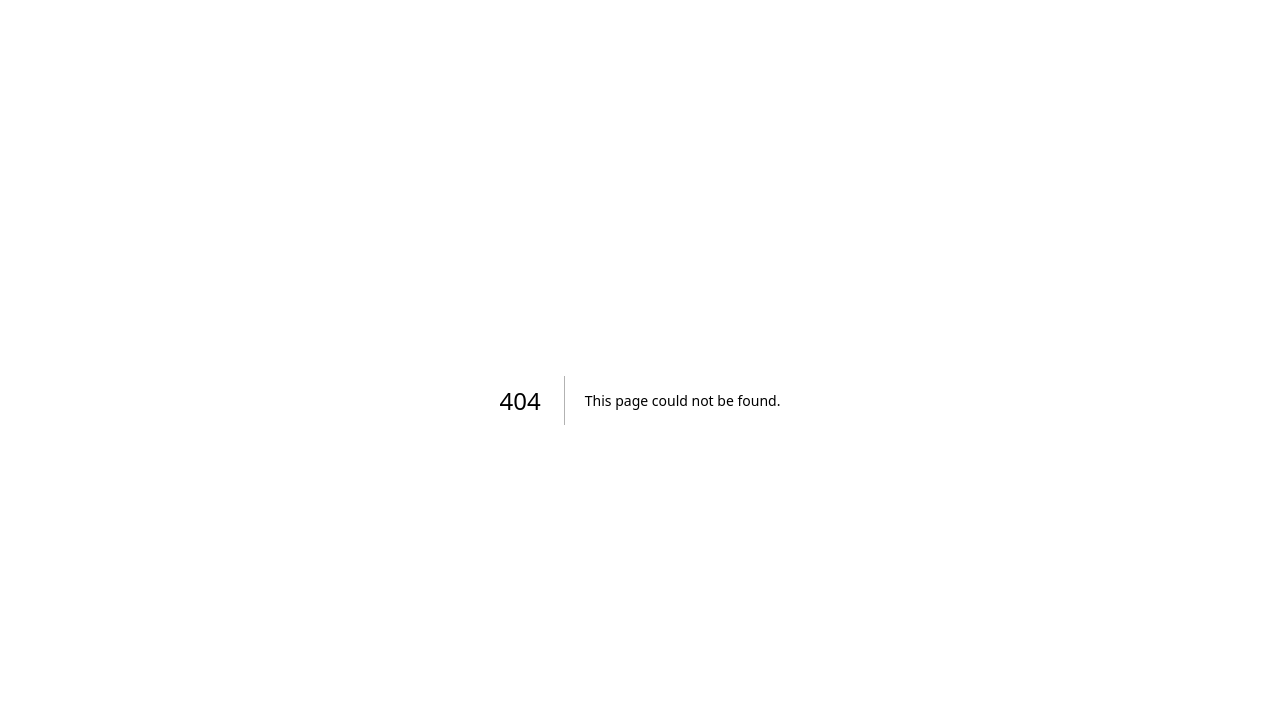
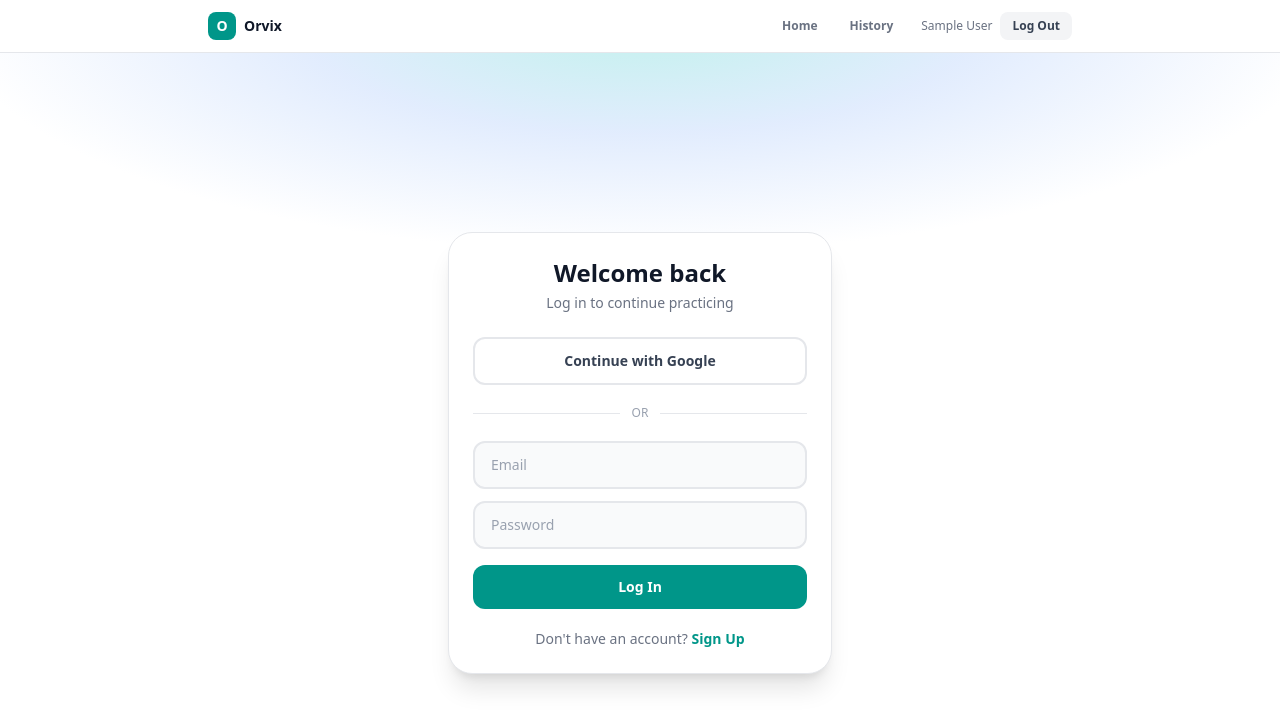
Before and after one commit to sanjana-upadhyay/orvix, a Next.js app: page /login in a window 1280 px wide. Before the commit this address had no page. Shown: the top 728 px of the page. Built offline with nearby package versions, Linux system fonts and the light colour scheme; no server answers; sample sign-in values are in the browser's storage.

Commit message:
Add mandatory Firebase authentication (Google + Email login)

```diff
--- a/package.json
+++ b/package.json
@@ -10,6 +10,7 @@
   },
   "dependencies": {
     "@google/generative-ai": "^0.24.1",
+    "firebase": "^12.19.0",
     "framer-motion": "^13.2.0",
     "next": "16.3.4",
     "react": "19.2.8",
--- a/src/app/components/Navbar.js
+++ b/src/app/components/Navbar.js
@@ -1,10 +1,17 @@
 "use client";
 
 import { useRouter, usePathname } from "next/navigation";
+import { useAuth } from "../../context/AuthContext";
 
 export default function Navbar() {
   const router = useRouter();
   const pathname = usePathname();
+  const { user, logout } = useAuth();
+
+  const handleLogout = async () => {
+    await logout();
+    router.push("/");
+  };
 
   return (
     <nav className="w-full border-b border-gray-200 bg-white sticky top-0 z-50">
@@ -15,7 +22,8 @@ export default function Navbar() {
           </div>
           <span className="text-gray-900 font-bold text-sm">Orvix</span>
         </button>
-        <div className="flex items-center gap-1">
+
+        <div className="flex items-center gap-2">
           <button
             onClick={() => router.push("/")}
             className={`px-3 py-1.5 rounded-lg text-xs font-semibold transition ${
@@ -32,6 +40,27 @@ export default function Navbar() {
           >
             History
           </button>
+
+          {user ? (
+            <div className="flex items-center gap-2 ml-2">
+              <span className="text-xs text-gray-500 font-medium hidden sm:inline">
+                {user.displayName || user.email}
+              </span>
+              <button
+                onClick={handleLogout}
+                className="px-3 py-1.5 rounded-lg text-xs font-semibold bg-gray-100 text-gray-700 hover:bg-gray-200 transition"
+              >
+                Log Out
+              </button>
+            </div>
+          ) : (
+            <button
+              onClick={() => router.push("/login")}
+              className="px-3 py-1.5 rounded-lg text-xs font-bold bg-teal-600 text-white hover:bg-teal-700 transition ml-2"
+            >
+              Log In
+            </button>
+          )}
         </div>
       </div>
     </nav>
--- a/src/app/history/page.js
+++ b/src/app/history/page.js
@@ -4,6 +4,7 @@ import { useState, useEffect } from "react";
 import { useRouter } from "next/navigation";
 import { motion } from "framer-motion";
 import Navbar from "../components/Navbar";
+import { useAuth } from "../../context/AuthContext";
 
 function calculateStreak(sessions) {
   if (sessions.length === 0) return 0;
@@ -47,9 +48,17 @@ const categoryStyles = {
 };
 
 export default function History() {
+  const { user, loading: authLoading } = useAuth();
+  const router = useRouter();
+
+  useEffect(() => {
+    if (!authLoading && !user) {
+      router.push("/login");
+    }// eslint-disable-next-line react-hooks/exhaustive-deps
+  }, [user, authLoading]);
+
   const [sessions, setSessions] = useState([]);
   const [streak, setStreak] = useState(0);
-  const router = useRouter();
 
   useEffect(() => {
     const saved = JSON.parse(localStorage.getItem("orvix_sessions") || "[]");
@@ -65,6 +74,14 @@ export default function History() {
       setStreak(0);
     }
   };
+
+  if (authLoading || !user) {
+    return (
+      <main className="min-h-screen flex items-center justify-center bg-white">
+        <p className="text-gray-400 text-sm font-bold">Loading...</p>
+      </main>
+    );
+  }
 
   return (
     <>
--- a/src/app/layout.js
+++ b/src/app/layout.js
@@ -1,5 +1,6 @@
 import { Geist, Geist_Mono } from "next/font/google";
 import "./globals.css";
+import { AuthProvider } from "../context/AuthContext";
 
 const geistSans = Geist({
   variable: "--font-geist-sans",
@@ -12,8 +13,8 @@ const geistMono = Geist_Mono({
 });
 
 export const metadata = {
-  title: "Create Next App",
-  description: "Generated by create next app",
+  title: "Orvix — AI Mock Interview Practice",
+  description: "Practice mock interviews with AI and get instant, actionable feedback.",
 };
 
 export default function RootLayout({ children }) {
@@ -22,7 +23,9 @@ export default function RootLayout({ children }) {
       lang="en"
       className={`${geistSans.variable} ${geistMono.variable} h-full antialiased`}
     >
-      <body className="min-h-full flex flex-col">{children}</body>
+      <body className="min-h-full flex flex-col">
+        <AuthProvider>{children}</AuthProvider>
+      </body>
     </html>
   );
 }
--- /dev/null
+++ b/src/app/login/page.js
@@ -0,0 +1,134 @@
+"use client";
+
+import { useState } from "react";
+import { useRouter } from "next/navigation";
+import { motion } from "framer-motion";
+import { useAuth } from "../../context/AuthContext";
+import Navbar from "../components/Navbar";
+
+export default function Login() {
+  const [isSignup, setIsSignup] = useState(false);
+  const [email, setEmail] = useState("");
+  const [password, setPassword] = useState("");
+  const [error, setError] = useState("");
+  const [loading, setLoading] = useState(false);
+
+  const { loginWithGoogle, loginWithEmail, signupWithEmail } = useAuth();
+  const router = useRouter();
+
+  const handleGoogleLogin = async () => {
+    setError("");
+    setLoading(true);
+    try {
+      await loginWithGoogle();
+      router.push("/");
+    } catch (err) {
+      setError("Google sign-in failed. Please try again.");
+      console.error(err);
+    } finally {
+      setLoading(false);
+    }
+  };
+
+  const handleEmailSubmit = async () => {
+    if (!email.trim() || !password.trim()) {
+      setError("Please enter both email and password.");
+      return;
+    }
+    setError("");
+    setLoading(true);
+    try {
+      if (isSignup) {
+        await signupWithEmail(email, password);
+      } else {
+        await loginWithEmail(email, password);
+      }
+      router.push("/");
+    } catch (err) {
+      setError(err.message.replace("Firebase: ", ""));
+      console.error(err);
+    } finally {
+      setLoading(false);
+    }
+  };
+
+  return (
+    <>
+      <Navbar />
+      <main
+        className="min-h-screen flex flex-col items-center justify-center px-4"
+        style={{
+          background:
+            "radial-gradient(ellipse 90% 50% at 50% -5%, rgba(45, 212, 191, 0.30), rgba(59, 130, 246, 0.15), #ffffff 60%)",
+        }}
+      >
+        <motion.div
+          initial={{ opacity: 0, y: 20 }}
+          animate={{ opacity: 1, y: 0 }}
+          transition={{ duration: 0.4 }}
+          className="w-full max-w-sm bg-white rounded-3xl p-6 border border-gray-200 shadow-xl"
+        >
+          <h1 className="text-2xl font-extrabold text-gray-900 text-center mb-1">
+            {isSignup ? "Create an account" : "Welcome back"}
+          </h1>
+          <p className="text-gray-500 text-sm text-center mb-6">
+            {isSignup ? "Sign up to save your progress" : "Log in to continue practicing"}
+          </p>
+
+          <button
+            onClick={handleGoogleLogin}
+            disabled={loading}
+            className="w-full py-3 rounded-xl border-2 border-gray-200 hover:bg-gray-50 font-semibold text-sm text-gray-700 transition disabled:opacity-50 flex items-center justify-center gap-2"
+          >
+            Continue with Google
+          </button>
+
+          <div className="flex items-center gap-3 my-5">
+            <div className="flex-1 h-px bg-gray-200" />
+            <span className="text-xs text-gray-400 font-medium">OR</span>
+            <div className="flex-1 h-px bg-gray-200" />
+          </div>
+
+          <input
+            type="email"
+            value={email}
+            onChange={(e) => setEmail(e.target.value)}
+            placeholder="Email"
+            className="w-full px-4 py-3 rounded-xl bg-gray-50 border-2 border-gray-200 text-gray-900 placeholder-gray-400 focus:outline-none focus:border-teal-500 transition font-medium text-sm mb-3"
+          />
+          <input
+            type="password"
+            value={password}
+            onChange={(e) => setPassword(e.target.value)}
+            placeholder="Password"
+            className="w-full px-4 py-3 rounded-xl bg-gray-50 border-2 border-gray-200 text-gray-900 placeholder-gray-400 focus:outline-none focus:border-teal-500 transition font-medium text-sm"
+          />
+
+          {error && <p className="text-red-500 text-xs mt-3 font-medium">{error}</p>}
+
+          <motion.button
+            whileTap={{ scale: 0.97 }}
+            onClick={handleEmailSubmit}
+            disabled={loading}
+            className="w-full mt-4 py-3 rounded-xl bg-teal-600 hover:bg-teal-700 text-white font-bold transition disabled:opacity-50 text-sm"
+          >
+            {loading ? "Please wait..." : isSignup ? "Sign Up" : "Log In"}
+          </motion.button>
+
+          <p className="text-center text-sm text-gray-500 mt-5">
+            {isSignup ? "Already have an account?" : "Don't have an account?"}{" "}
+            <button
+              onClick={() => {
+                setIsSignup(!isSignup);
+                setError("");
+              }}
+              className="text-teal-600 font-bold hover:underline"
+            >
+              {isSignup ? "Log In" : "Sign Up"}
+            </button>
+          </p>
+        </motion.div>
+      </main>
+    </>
+  );
+}
--- a/src/app/page.js
+++ b/src/app/page.js
@@ -1,11 +1,22 @@
 "use client";
 
-import { useState, useRef } from "react";
+import { useState, useRef, useEffect } from "react";
 import { useRouter } from "next/navigation";
 import { motion } from "framer-motion";
 import Navbar from "./components/Navbar";
+import { useAuth } from "../context/AuthContext";
 
 export default function Home() {
+  const { user, loading: authLoading } = useAuth();
+  const router = useRouter();
+
+  useEffect(() => {
+  if (!authLoading && !user) {
+    router.push("/login");
+  }
+  // eslint-disable-next-line react-hooks/exhaustive-deps
+}, [user, authLoading]);
+
   const [role, setRole] = useState("");
   const [category, setCategory] = useState("mixed");
   const [interviewRound, setInterviewRound] = useState("hr");
@@ -16,7 +27,6 @@ export default function Home() {
   const [showJD, setShowJD] = useState(false);
   const [loading, setLoading] = useState(false);
   const fileInputRef = useRef(null);
-  const router = useRouter();
 
   const handleStart = () => {
     if (!role.trim()) {
@@ -63,6 +73,14 @@ export default function Home() {
     { id: "intermediate", label: "Intermediate" },
     { id: "experienced", label: "Experienced" },
   ];
+
+  if (authLoading || !user) {
+    return (
+      <main className="min-h-screen flex items-center justify-center bg-white">
+        <p className="text-gray-400 text-sm font-bold">Loading...</p>
+      </main>
+    );
+  }
 
   return (
     <>
--- a/src/app/questions/page.js
+++ b/src/app/questions/page.js
@@ -4,8 +4,18 @@ import { useState, useEffect, useRef } from "react";
 import { useRouter } from "next/navigation";
 import { motion } from "framer-motion";
 import Navbar from "../components/Navbar";
+import { useAuth } from "../../context/AuthContext";
 
 export default function Questions() {
+  const { user, loading: authLoading } = useAuth();
+  const router = useRouter();
+
+  useEffect(() => {
+    if (!authLoading && !user) {
+      router.push("/login");
+    } // eslint-disable-next-line react-hooks/exhaustive-deps
+  }, [user, authLoading]);
+
   const [role] = useState(() => {
     if (typeof window !== "undefined") {
       return sessionStorage.getItem("targetRole") || "";
@@ -64,8 +74,6 @@ export default function Questions() {
   const [isListening, setIsListening] = useState(false);
   const [voiceSupported, setVoiceSupported] = useState(true);
   const recognitionRef = useRef(null);
-
-  const router = useRouter();
 
   const fetchQuestions = async (role, category, resumeText, jobDescription, interviewRound, difficulty) => {
     setLoading(true);
@@ -232,6 +240,14 @@ export default function Questions() {
   const progressPercent = questions.length
     ? ((currentIndex + (feedback ? 1 : 0)) / questions.length) * 100
     : 0;
+
+  if (authLoading || !user) {
+    return (
+      <main className="min-h-screen flex items-center justify-center bg-white">
+        <p className="text-gray-400 text-sm font-bold">Loading...</p>
+      </main>
+    );
+  }
 
   if (loading) {
     return (
--- /dev/null
+++ b/src/context/AuthContext.js
@@ -0,0 +1,48 @@
+"use client";
+
+import { createContext, useContext, useEffect, useState } from "react";
+import {
+  onAuthStateChanged,
+  signInWithPopup,
+  signOut,
+  createUserWithEmailAndPassword,
+  signInWithEmailAndPassword,
+} from "firebase/auth";
+import { auth, googleProvider } from "../lib/firebase";
+
+const AuthContext = createContext(null);
+
+export function AuthProvider({ children }) {
+  const [user, setUser] = useState(null);
+  const [loading, setLoading] = useState(true);
+
+  useEffect(() => {
+    const unsubscribe = onAuthStateChanged(auth, (currentUser) => {
+      setUser(currentUser);
+      setLoading(false);
+    });
+    return () => unsubscribe();
+  }, []);
+
+  const loginWithGoogle = () => signInWithPopup(auth, googleProvider);
+
+  const signupWithEmail = (email, password) =>
+    createUserWithEmailAndPassword(auth, email, password);
+
+  const loginWithEmail = (email, password) =>
+    signInWithEmailAndPassword(auth, email, password);
+
+  const logout = () => signOut(auth);
+
+  return (
+    <AuthContext.Provider
+      value={{ user, loading, loginWithGoogle, signupWithEmail, loginWithEmail, logout }}
+    >
+      {children}
+    </AuthContext.Provider>
+  );
+}
+
+export function useAuth() {
+  return useContext(AuthContext);
+}
--- /dev/null
+++ b/src/lib/firebase.js
@@ -0,0 +1,17 @@
+import { initializeApp, getApps } from "firebase/app";
+import { getAuth, GoogleAuthProvider } from "firebase/auth";
+
+const firebaseConfig = {
+  apiKey: "AIzaSyC4drB1fMdDptB0IpO-XNWYv0qVeqdmW6I",
+  authDomain: "orvix-d94a9.firebaseapp.com",
+  projectId: "orvix-d94a9",
+  storageBucket: "orvix-d94a9.firebasestorage.app",
+  messagingSenderId: "822521143066",
+  appId: "1:822521143066:web:5b8caef711baddbbf216a3",
+};
+
+const app = getApps().length ? getApps()[0] : initializeApp(firebaseConfig);
+const auth = getAuth(app);
+const googleProvider = new GoogleAuthProvider();
+
+export { auth, googleProvider };
```
Also changed, not shown: 1 other file (tests, documents, lock files or other folders).
